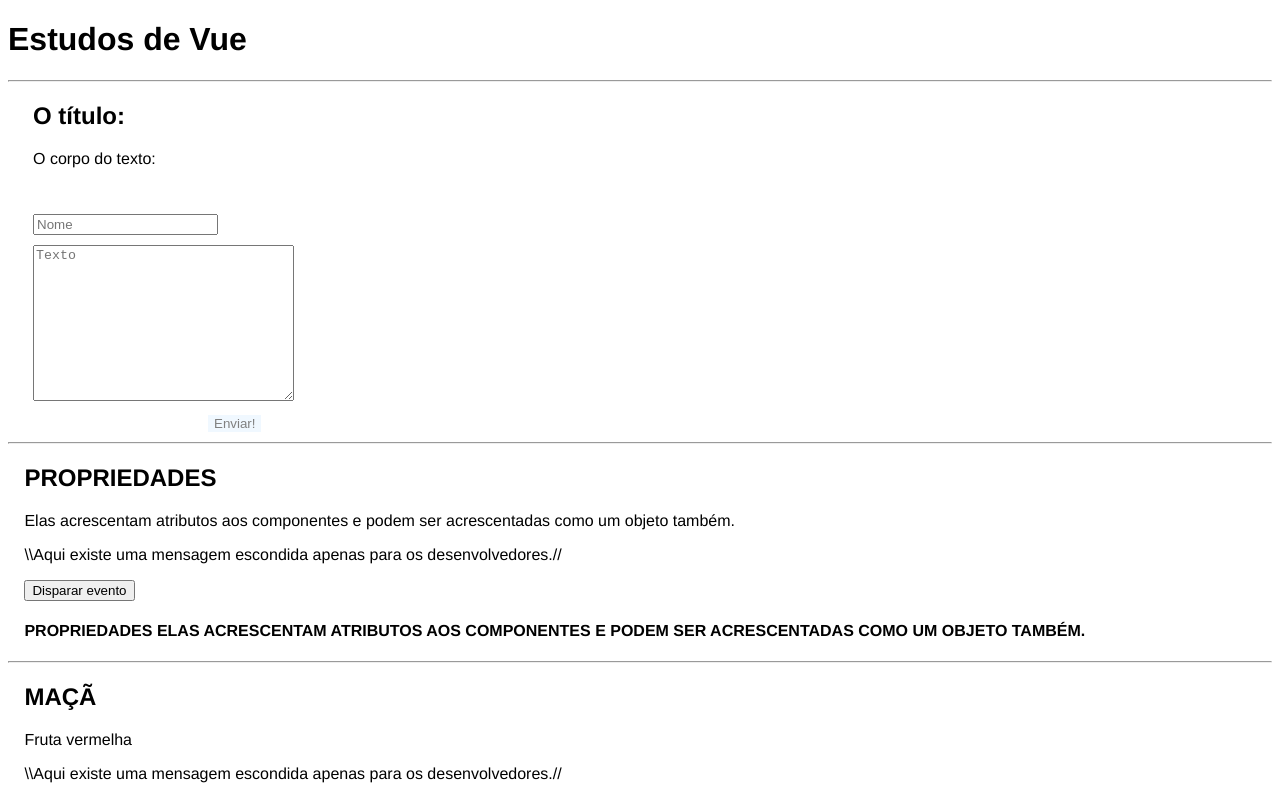
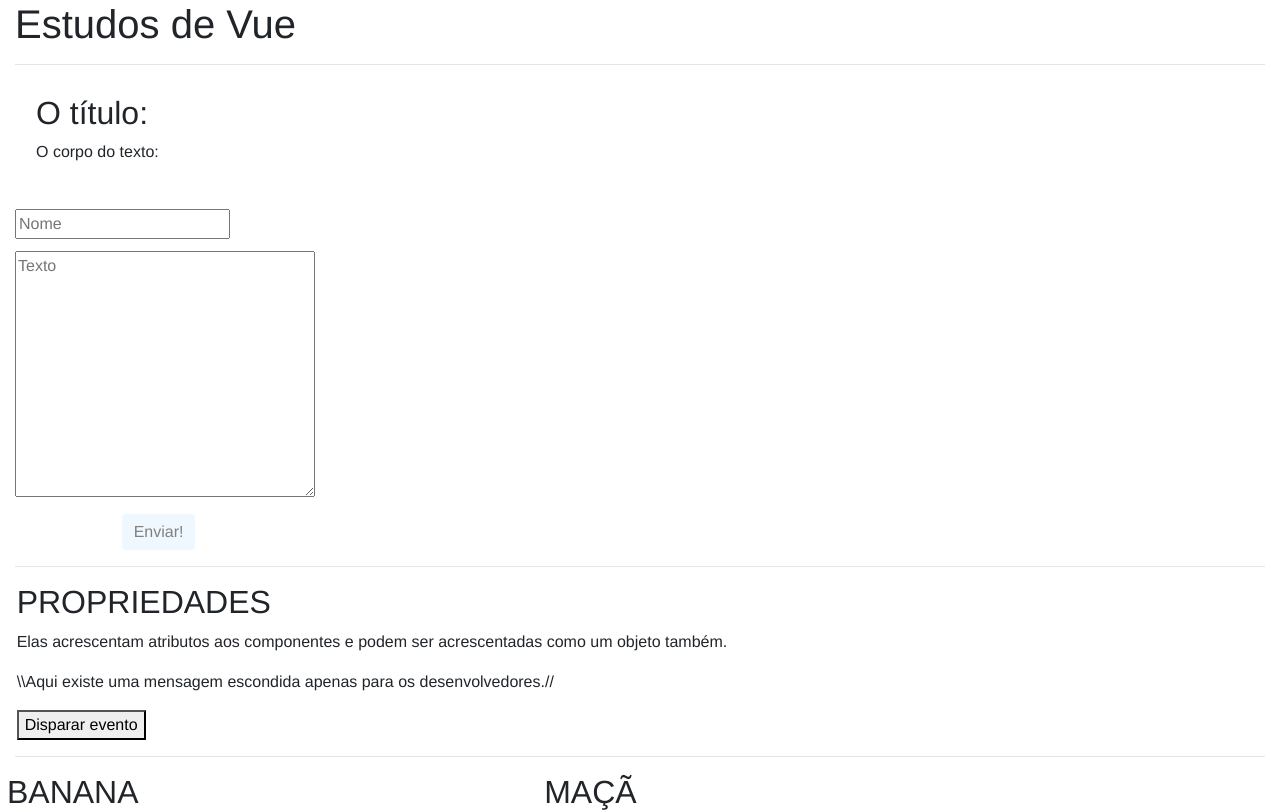
Before and after one commit to g-orgo/Vue-studies, a Vue app: page / in a window 1280 px wide. Shown: the top 812 px of the page. Built offline with nearby package versions, Linux system fonts and the light colour scheme; the HTML template or start-up script is replaced by a standard one.

Commit message:
Bootstrap-vue time!

```diff
--- a/package.json
+++ b/package.json
@@ -9,10 +9,12 @@
   },
   "dependencies": {
     "bootstrap": "^4.6.0",
+    "bootstrap-vue": "^2.21.2",
     "core-js": "^3.6.5",
     "jquery": "^3.5.1",
+    "lodash": "^4.17.20",
     "popper.js": "^1.16.1",
-    "vue": "^2.6.11"
+    "vue": "^2.6.12"
   },
   "devDependencies": {
     "@vue/cli-plugin-babel": "~4.5.0",
--- a/src/App.vue
+++ b/src/App.vue
@@ -1,22 +1,27 @@
 <template>
-  <div id="app" class="container">
-    <div class="container">
+  <div id="app">
+    <b-container fluid>
       <h1>Estudos de Vue</h1>
       <hr>
       <Cards/>
       <hr>
+      <b-row>
       <Display :info="example" :showDesc="false" @childFatherAttr="childFatterCommEnd($event)" :showBtn="true"/>
+      </b-row>
       <hr>
-      <div v-for="fruta in fruits" :key="fruta.id">
+      <b-row>
+      <div v-for="fruta in fruitsTitleOrderizer" :key="fruta.id">
         <Display :info="fruta" :showDesc="false" :showBtn="false"/>
       </div>
-    </div>
+      </b-row>
+    </b-container>
   </div>
 </template>
 
 <script>
   import Cards from './components/Cards';
   import Display from './components/Display';
+  import _ from 'lodash';
 
 
   export default {
@@ -38,6 +43,11 @@
             Dtitle: "Banana",
             Ddesc: "Fruta amarela",
           },
+          {
+            id: 3,
+            Dtitle: "Pera",
+            Ddesc: "Fruta verde",
+          }
         ]
       }
     },
@@ -50,6 +60,12 @@
         console.log('Comunicação de filhos para pais :)')
         console.log($event)
       }
+    },
+    computed: {
+        /* Computed properties são dados que retornarão com alterações entre renderizações. (É como o data() só que com watchers)*/
+        fruitsTitleOrderizer: function(){
+            return _.orderBy(this.fruits, ['Dtitle'], ['asc']) // Estou usando uma função da biblioteca "lodash" para ordenar o que está escrito
+        }
     }
   }
 </script>
--- a/src/components/Cards.vue
+++ b/src/components/Cards.vue
@@ -1,16 +1,24 @@
 <template>
-    <div id="card">
-        <div class="alert">
-            <h2 :value="titulo">O título: {{ titulo }}</h2>
-            <p :value="corpo">O corpo do texto: {{ corpo }}</p>
-        </div>
-        <div class="card">
-            <input class="card-title textarea-title" v-model="titulo" placeholder="Nome"> <!-- Two way binding, tanto exibe quanto altera dados -->
-            <textarea class= "card-body textarea-desc" cols="30" rows="10" v-model="corpo" placeholder="Texto" @blur="userWrote()"></textarea>
-        </div>
-        <div class="button">
-            <button :class="{'btn': isReadable, 'btn-disabled': !isReadable}" type="submit">Enviar!</button> <!-- Também há como decidir a classe à partir de uma variável -->
-        </div>
+    <div>
+        <b-row>
+            <b-col cols="12">
+                <div class="alert">
+                    <h2 :value="titulo">O título: {{ titulo }}</h2>
+                    <p :value="corpo">O corpo do texto: {{ corpo }}</p>
+                </div>
+            </b-col>
+        </b-row>
+        <b-row>
+            <b-col md="2" sm="3">
+                <div>
+                    <input class="card-title" v-model="titulo" placeholder="Nome"> <!-- Two way binding, tanto exibe quanto altera dados -->
+                    <textarea class= "card-text textarea-desc" cols="30" rows="10" v-model="corpo" placeholder="Texto" @change="userWrote()"></textarea>
+                </div>
+                <b-col offset-md="6" class="button">
+                    <b-button :class="{'btn': isReadable, 'btn-disabled': !isReadable}" type="submit">Enviar!</b-button> <!-- Também há como decidir a classe à partir de uma variável -->
+                </b-col>
+            </b-col>
+        </b-row>
     </div>
 </template>
 
@@ -33,8 +41,6 @@
 
                 if(textarea.value.length > 0){
                     this.isReadable = !this.isReadable;
-                }else{
-                    this.isReadable = false
                 }
             }
         },
@@ -44,29 +50,8 @@
 </script>
 
 <style scoped>
-    #card{
-        margin: 10px;
-        width: 300px;
-        height: 330px;
-    }
-
-    .card-title{
-        margin-top: 30px;
-        margin-left: 5%;
-    }
-
-    .card-body{
-        margin-top: 10px;
-        margin-left: 5%;
-    }
-
-    h2, p {
-        margin-left: 5%
-    }
-
     button{
         margin-top: 10px;
-        margin-left: 190px;
     }
     .btn-disabled{
         background: aliceblue;
--- a/src/components/Display.vue
+++ b/src/components/Display.vue
@@ -7,7 +7,6 @@
         <p v-show="showDesc"> \\Aqui existe uma outra mensagem, mas só acessando o HTML para achar ela.//</p>
         <button @click="childFatherComm()" v-show="showBtn">Disparar evento</button>
         <br>
-        <h4>{{otherId}}</h4>
     </div>
 </template>
 
@@ -19,7 +18,7 @@ export default {
         }
     },
     props: {
-        /* Props são atributos ou objetos customizados que podem ser atribuídos ao componente */
+        /* Props são atributos customizados que são atribuídos ao componente */
         info: Object,
         showDesc: Boolean,
         showBtn: Boolean,
@@ -32,14 +31,9 @@ export default {
         }
     },
     filters: {
-        /* Filtros irão alterar a exibição mas não o dado bruto, portanto exigem o parâmetro "value" */
+        /* Filtros irão alterar a exibição mas não o dado, e exigem o parâmetro "value" */
         TitleReprocessor: function(value){
             return value.toUpperCase();
-        }
-    },
-    computed: {
-        otherId: function(){
-            return (`${this.info.Dtitle} ${this.info.Ddesc}`).toUpperCase()
         }
     }
 }
--- a/src/main.js
+++ b/src/main.js
@@ -1,7 +1,11 @@
 import Vue from 'vue';
+import BootstrapVue from 'bootstrap-vue'
+import 'bootstrap/dist/css/bootstrap.css'
+import 'bootstrap-vue/dist/bootstrap-vue.css'
 import App from './App.vue';
 
 Vue.config.productionTip = false;
+Vue.use(BootstrapVue)
 
 new Vue({
   render: root => root(App),
```
Also changed, not shown: 1 other file (tests, documents, lock files or other folders).
